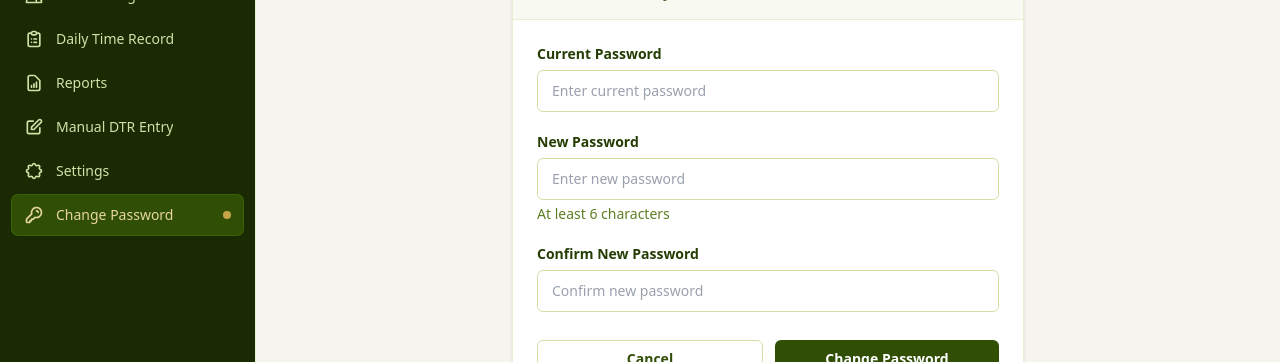
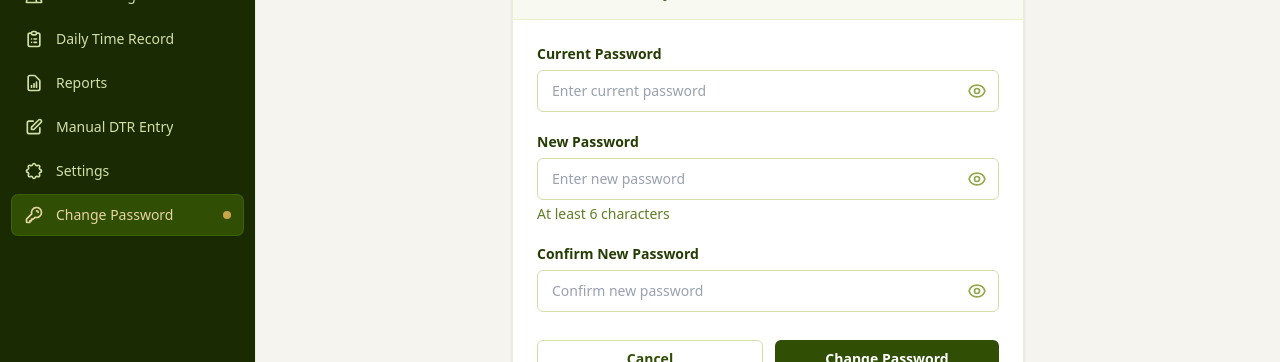
Before and after one commit to nathan-the-coder/college-staff-ams-client, a React (Vite) app: page /change-password in a window 1280 px wide. Shown: the part 207-569 px from the top of the page. Built offline with nearby package versions, Linux system fonts and the light colour scheme; sample sign-in values are in the browser's storage.

Commit message:
Collapsed-sidebar tooltips, show/hide password on change password

```diff
--- a/src/pages/admin/ChangePassword.tsx
+++ b/src/pages/admin/ChangePassword.tsx
@@ -10,9 +10,39 @@ export default function ChangePassword() {
   const [currentPassword, setCurrentPassword] = useState('');
   const [newPassword, setNewPassword] = useState('');
   const [confirmPassword, setConfirmPassword] = useState('');
+  const [showCurrentPassword, setShowCurrentPassword] = useState(false);
+  const [showNewPassword, setShowNewPassword] = useState(false);
+  const [showConfirmPassword, setShowConfirmPassword] = useState(false);
   const [error, setError] = useState('');
   const [success, setSuccess] = useState('');
   const [isLoading, setIsLoading] = useState(false);
+
+  const EyeButton = ({
+    shown,
+    onToggle,
+  }: {
+    shown: boolean;
+    onToggle: () => void;
+  }) => (
+    <button
+      type="button"
+      onClick={onToggle}
+      tabIndex={-1}
+      aria-label={shown ? 'Hide password' : 'Show password'}
+      className="absolute inset-y-0 right-0 flex w-11 items-center justify-center text-navy-400 transition-colors hover:text-navy-700"
+    >
+      {shown ? (
+        <svg className="h-5 w-5" fill="none" stroke="currentColor" viewBox="0 0 24 24">
+          <path strokeLinecap="round" strokeLinejoin="round" strokeWidth={2} d="M13.875 18.825A10.05 10.05 0 0112 19c-4.478 0-8.268-2.943-9.543-7a9.97 9.97 0 011.563-3.029m5.858.908a3 3 0 114.243 4.243M9.878 9.878l4.242 4.242M9.88 9.88l-3.29-3.29m7.532 7.532l3.29 3.29M3 3l18 18" />
+        </svg>
+      ) : (
+        <svg className="h-5 w-5" fill="none" stroke="currentColor" viewBox="0 0 24 24">
+          <path strokeLinecap="round" strokeLinejoin="round" strokeWidth={2} d="M15 12a3 3 0 11-6 0 3 3 0 016 0z" />
+          <path strokeLinecap="round" strokeLinejoin="round" strokeWidth={2} d="M2.458 12C3.732 7.943 7.523 5 12 5c4.478 0 8.268 2.943 9.542 7-1.274 4.057-5.064 7-9.542 7-4.477 0-8.268-2.943-9.542-7z" />
+        </svg>
+      )}
+    </button>
+  );
 
   const handleSubmit = async (e: React.FormEvent) => {
     e.preventDefault();
@@ -79,30 +109,36 @@ export default function ChangePassword() {
             <label htmlFor="current-password" className="label">
               Current Password
             </label>
+            <div className="relative">
               <input
                 id="current-password"
-              type="password"
+                type={showCurrentPassword ? 'text' : 'password'}
                 value={currentPassword}
                 onChange={(e) => setCurrentPassword(e.target.value)}
                 required
-              className="input"
+                className="input pr-11"
                 placeholder="Enter current password"
               />
+              <EyeButton shown={showCurrentPassword} onToggle={() => setShowCurrentPassword((v) => !v)} />
+            </div>
           </div>
 
           <div>
             <label htmlFor="new-password" className="label">
               New Password
             </label>
+            <div className="relative">
               <input
                 id="new-password"
-              type="password"
+                type={showNewPassword ? 'text' : 'password'}
                 value={newPassword}
                 onChange={(e) => setNewPassword(e.target.value)}
                 required
-              className="input"
+                className="input pr-11"
                 placeholder="Enter new password"
               />
+              <EyeButton shown={showNewPassword} onToggle={() => setShowNewPassword((v) => !v)} />
+            </div>
             <p className="mt-1 text-sm text-navy-500">At least 6 characters</p>
           </div>
 
@@ -110,15 +146,18 @@ export default function ChangePassword() {
             <label htmlFor="confirm-password" className="label">
               Confirm New Password
             </label>
+            <div className="relative">
               <input
                 id="confirm-password"
-              type="password"
+                type={showConfirmPassword ? 'text' : 'password'}
                 value={confirmPassword}
                 onChange={(e) => setConfirmPassword(e.target.value)}
                 required
-              className="input"
+                className="input pr-11"
                 placeholder="Confirm new password"
               />
+              <EyeButton shown={showConfirmPassword} onToggle={() => setShowConfirmPassword((v) => !v)} />
+            </div>
           </div>
 
           <div className="flex gap-3 pt-2">
--- a/src/pages/admin/Layout.tsx
+++ b/src/pages/admin/Layout.tsx
@@ -5,8 +5,17 @@ import Seal from '../../components/Seal';
 
 export default function Layout() {
   const [isSidebarOpen, setIsSidebarOpen] = useState(true);
+  const [tooltip, setTooltip] = useState<{ text: string; x: number; y: number } | null>(null);
   const { logout } = useAuth();
   const navigate = useNavigate();
+
+  const showTooltip = (e: React.MouseEvent, text: string) => {
+    if (isSidebarOpen) return;
+    const rect = (e.currentTarget as HTMLElement).getBoundingClientRect();
+    setTooltip({ text, x: rect.right + 10, y: rect.top + rect.height / 2 });
+  };
+
+  const hideTooltip = () => setTooltip(null);
 
   const handleLogout = () => {
     logout();
@@ -48,7 +57,10 @@ export default function Layout() {
               )}
             </div>
             <button
-              onClick={() => setIsSidebarOpen(!isSidebarOpen)}
+              onClick={() => {
+                setIsSidebarOpen(!isSidebarOpen);
+                setTooltip(null);
+              }}
               className="cursor-pointer rounded-md p-1.5 text-navy-300 transition-colors hover:bg-navy-800 hover:text-white"
               aria-label={isSidebarOpen ? 'Collapse sidebar' : 'Expand sidebar'}
             >
@@ -70,6 +82,8 @@ export default function Layout() {
             <NavLink
               key={item.path}
               to={item.path}
+              onMouseEnter={(e) => showTooltip(e, item.label)}
+              onMouseLeave={hideTooltip}
               className={({ isActive }) =>
                 `group flex items-center gap-3 rounded-md px-3 py-2.5 text-sm font-medium transition-colors ${
                   isActive
@@ -101,6 +115,8 @@ export default function Layout() {
         <div className="border-t border-navy-800/80 p-3">
           <button
             onClick={handleLogout}
+            onMouseEnter={(e) => showTooltip(e, 'Logout')}
+            onMouseLeave={hideTooltip}
             className="flex w-full cursor-pointer items-center gap-3 rounded-md px-3 py-2.5 text-sm font-medium text-navy-200 transition-colors hover:bg-navy-800/60 hover:text-white"
           >
             <svg className="h-5 w-5 shrink-0" fill="none" stroke="currentColor" viewBox="0 0 24 24">
@@ -147,6 +163,15 @@ export default function Layout() {
           <Outlet />
         </div>
       </main>
+
+      {tooltip && !isSidebarOpen && (
+        <div
+          className="pointer-events-none fixed z-50 whitespace-nowrap rounded-md bg-navy-800 px-2.5 py-1.5 text-xs font-medium text-white shadow-lg ring-1 ring-navy-700"
+          style={{ left: tooltip.x, top: tooltip.y, transform: 'translateY(-50%)' }}
+        >
+          {tooltip.text}
+        </div>
+      )}
     </div>
   );
 }
```
Lines whose indentation alone changed are shown as unchanged.
